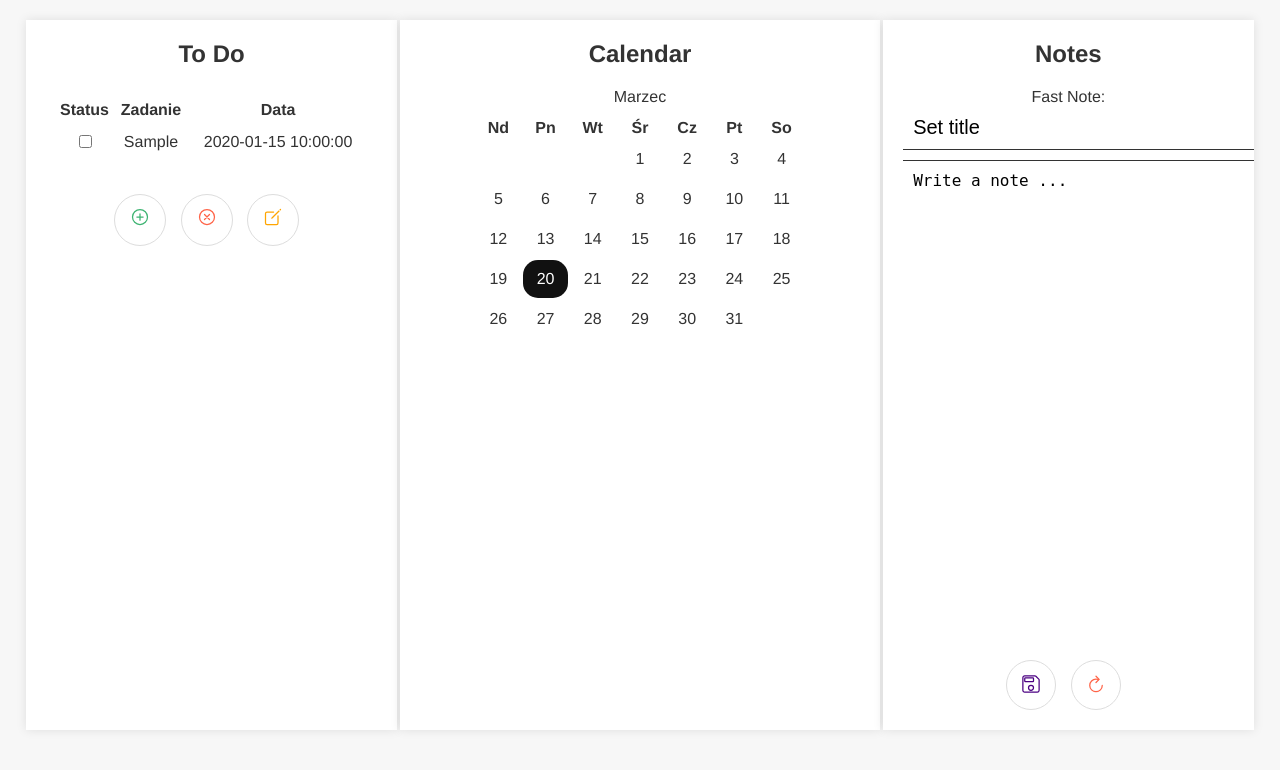
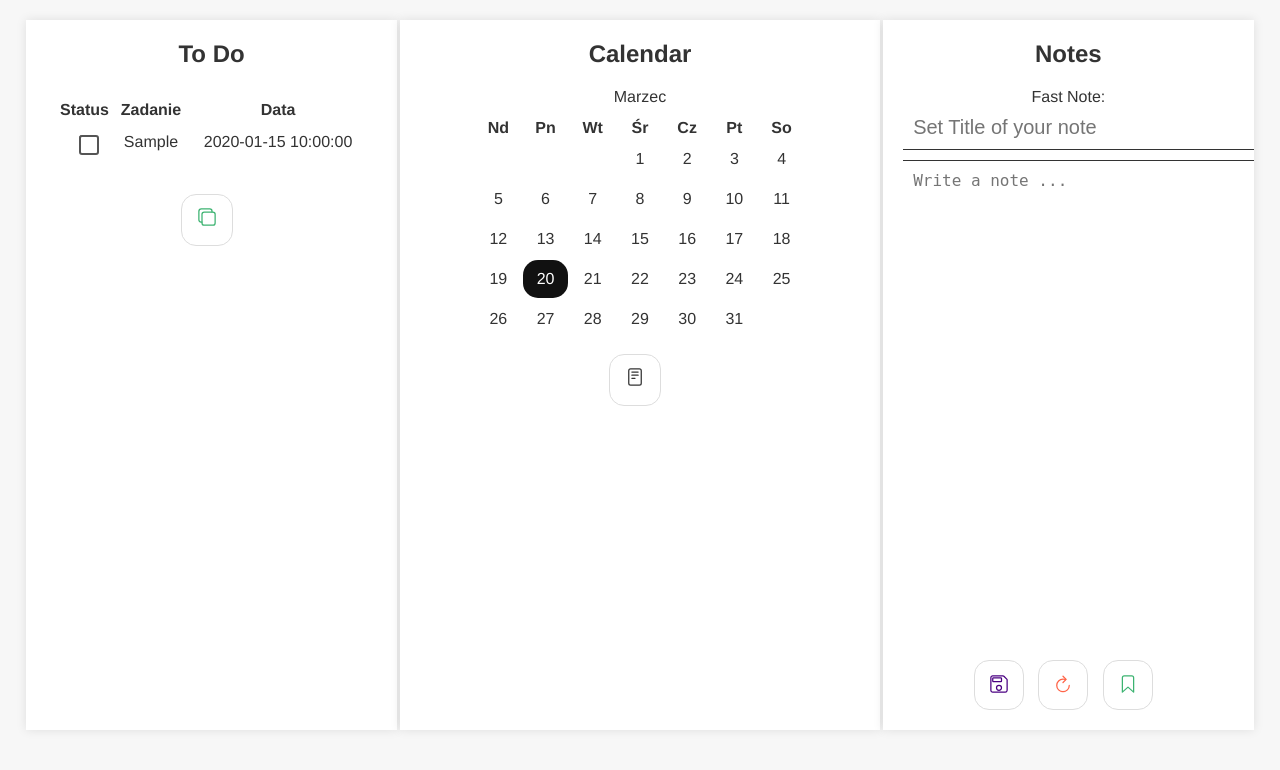
Before and after one commit to Pawiu2379/notion-clone, a PHP site: page /logged/index.php in a window 1280 px wide. Shown: the part 71-841 px from the top of the page. Run offline with PHP 8.4, Linux system fonts and the light colour scheme; the visitor is signed in with stand-in values (Sample User, id 1); tables that the repository leaves empty or names only in its code hold one stand-in row (values such as "Sample post").

Commit message:
subpages

```diff
--- a/logged/index.php
+++ b/logged/index.php
@@ -17,9 +17,9 @@
     <header>
         <nav>
             <ul>
-                <li><a>Calendar </a></li>
-                <li> <a>To do </a></li>
-                <li> <a>Notes </a></li>
+                <li><a href="subpages/calendar.php">Calendar </a></li>
+                <li> <a href="subpages/todo.php">To do </a></li>
+                <li> <a href="subpages/notes.php">Notes </a></li>
                 <li> <a id="hello" style="text-align:center" >Hello <?php echo $_SESSION['username']?></a></li>
                 <li style="float: right"> <a>Search</a> </li>
             </ul>
@@ -33,14 +33,18 @@
                 <?php include 'todo.php'; ?>
             </div>
             <div>
-                <a class="button"  id="new-task"><ion-icon name="add-circle-outline"></ion-icon></a>
-                <a class="button" id="remove-task"><ion-icon name="close-circle-outline"></ion-icon></a>
-                <a class="button" id="edit-task"><ion-icon name="create-outline"></ion-icon></a>
+                <a href="subpages/todo.php" class="button" id="open-tasks"><ion-icon name="copy-outline"></ion-icon></ion-icon></a>
             </div>
         </section>
         <section id="calendar_shortcut" class="shortcut">
             <h1>Calendar</h1>
-            <div class="calendar " id="calendar">    </div>
+            <div class="calendar " id="calendar"></div>
+            <div id="event">
+
+            </div>
+            <div>
+                <a href="subpages/calendar.php" class="button" id="add-date"><ion-icon name="reader-outline"></ion-icon></a>
+            </div>
         </section>
         <section id="notes_shortcut" class="shortcut">
             <h1>Notes</h1>
@@ -49,12 +53,12 @@
                 <label for="title">
                 Fast Note:
                 </label>
-                <input type="text" name="title" value="Set title" id="title" class="note-title">
+                <input type="text" name="title"  id="title" class="note-title" placeholder="Set Title of your note">
                 <label for="notes">
-                </label><textarea autocomplete="off" id="notes" name="notes" rows="25" cols="50">Write a note ...</textarea>
+                </label><textarea autocomplete="off" id="notes" name="notes" rows="25" cols="50" placeholder="Write a note ..."></textarea>
                 <button type="submit" class="button" id="save-note" ><ion-icon name="save-outline"></ion-icon></button>
                 <button class="button" onclick="resetTextArea()" id="reset-note" ><ion-icon name="refresh-outline"></ion-icon></button>
-
+                <button class="button" id="open-notes" ><ion-icon name="bookmark-outline"></ion-icon></button>
             </form>
         </section>
     </main>
--- a/logged/script.js
+++ b/logged/script.js
@@ -1,4 +1,8 @@
 //https://codepen.io/juan-patrick/pen/GRJWZmP
+
+
+
+
 function createCalendar(calendar, year, month) {
     var currentDate = new Date();
     var daysOfMonth = new Date(year, month+1, 0).getDate();
@@ -39,6 +43,6 @@ var currentDate = new Date();
 createCalendar(calendar, currentDate.getFullYear(), currentDate.getMonth());
 
 function resetTextArea() {
-    document.getElementById("notes").value = "Write a note...";
-    document.getElementById("title").value = "Set Title"
+    document.getElementById("notes").value = " ";
+    document.getElementById("title").value = " "
 }
--- a/logged/style.css
+++ b/logged/style.css
@@ -84,6 +84,7 @@ table{
     border-radius: 10%;
 }
 td {
+
     border-radius: 15px;
     padding: 10px;
     transition-delay: 0.5s;
@@ -105,7 +106,7 @@ td {
 .button {
     background-color: #ffffff;
     border: 1px solid #dddddd;
-    border-radius: 50%;
+    border-radius: 15px;
     color: #333333;
     cursor: pointer;
     display: inline-block;
@@ -120,8 +121,11 @@ td {
 .button:hover {
     background-color: #dddddd;
 }
+#open-notes{
+    color: #3cb371;
 
-#new-task {
+}
+#open-tasks {
     color: #3cb371;
 }
 
@@ -175,3 +179,34 @@ td {
 #reset-note {
     color: #ff6347;
 }
+
+input[type=checkbox] {
+    position: relative;
+    cursor: pointer;
+}
+input[type=checkbox]:before {
+    content: "";
+    display: block;
+    position: absolute;
+    width: 16px;
+    height: 16px;
+    top: 0;
+    left: 0;
+    border: 2px solid #555555;
+    border-radius: 3px;
+    background-color: white;
+}
+input[type=checkbox]:checked:after {
+    content: "";
+    display: block;
+    width: 5px;
+    height: 10px;
+    border: solid black;
+    border-width: 0 2px 2px 0;
+    -webkit-transform: rotate(45deg);
+    -ms-transform: rotate(45deg);
+    transform: rotate(45deg);
+    position: absolute;
+    top: 2px;
+    left: 6px;
+}
--- a/logged/todo.php
+++ b/logged/todo.php
@@ -26,7 +26,11 @@ try {
 
         while($row = $result->fetch_assoc()) {
             echo "<tr>";
-            echo "<td><label for='status'></label><input class='status' type='checkbox' name='status' value='" . $row["status"] . "'></td>";
+            if ($row['status'] == 1){
+                echo "<td><label for='status'></label><input class='status' type='checkbox' name='status' value='" . $row["status"] . "' checked></td>";
+            }else{
+                echo "<td><label for='status'></label><input class='status' type='checkbox' name='status' value='" . $row["status"] . "' ></td>";
+            }
             echo "<td>" . $row["task"] . "</td>";
             echo "<td>" . $row["date"] . "</td>";
             echo "</tr>";
```
Also changed, not shown: logged/subpages/calendar.php (added, +27 -0 lines), logged/subpages/notes.php (added, +27 -0 lines), logged/subpages/todo.php (added, +27 -0 lines).
